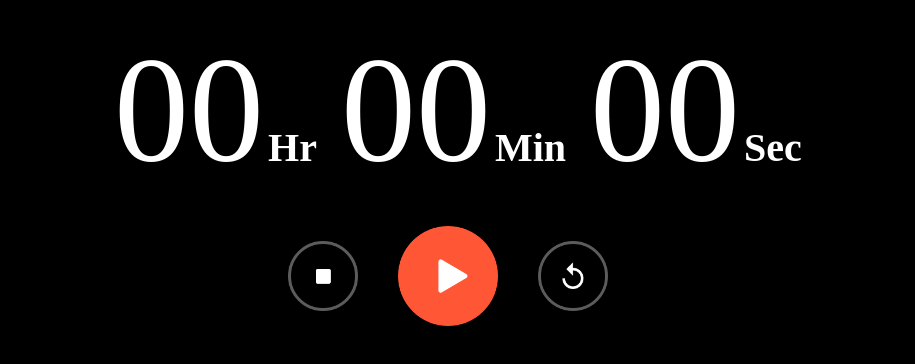
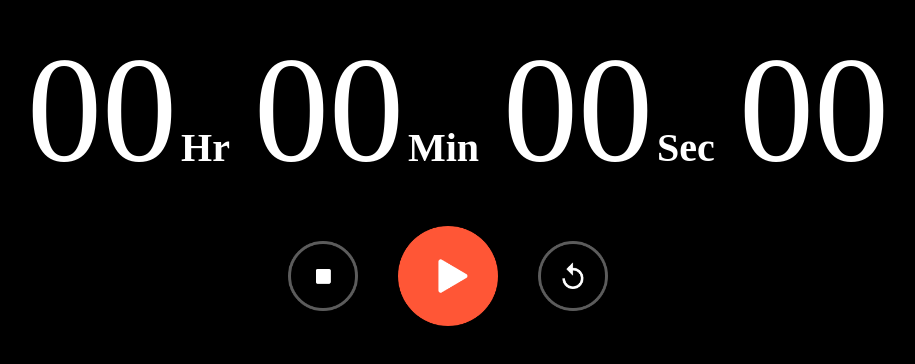
Before and after one commit to yashk9293/Stopwatch, a plain HTML site: page index.html in a window 1280 px wide. Shown: the part 210-574 px from the top of the page, without its empty margins (192-1107 px from the left). Drawn offline with Linux system fonts and the light colour scheme.

Commit message:
updated index.html

```diff
--- a/index.html
+++ b/index.html
@@ -16,7 +16,7 @@
             <span class="text">Min</span>
             <span class="digit" id="sec">00</span>
             <span class="text">Sec</span>
-            <!-- <span class="digit" id="msec">00</span> -->
+            <span class="digit" id="msec">00</span>
         </div>
         <div class="buttons">
             <img onclick="stopStopwatch()" src = "stop.png" alt="STOP"/>
```
